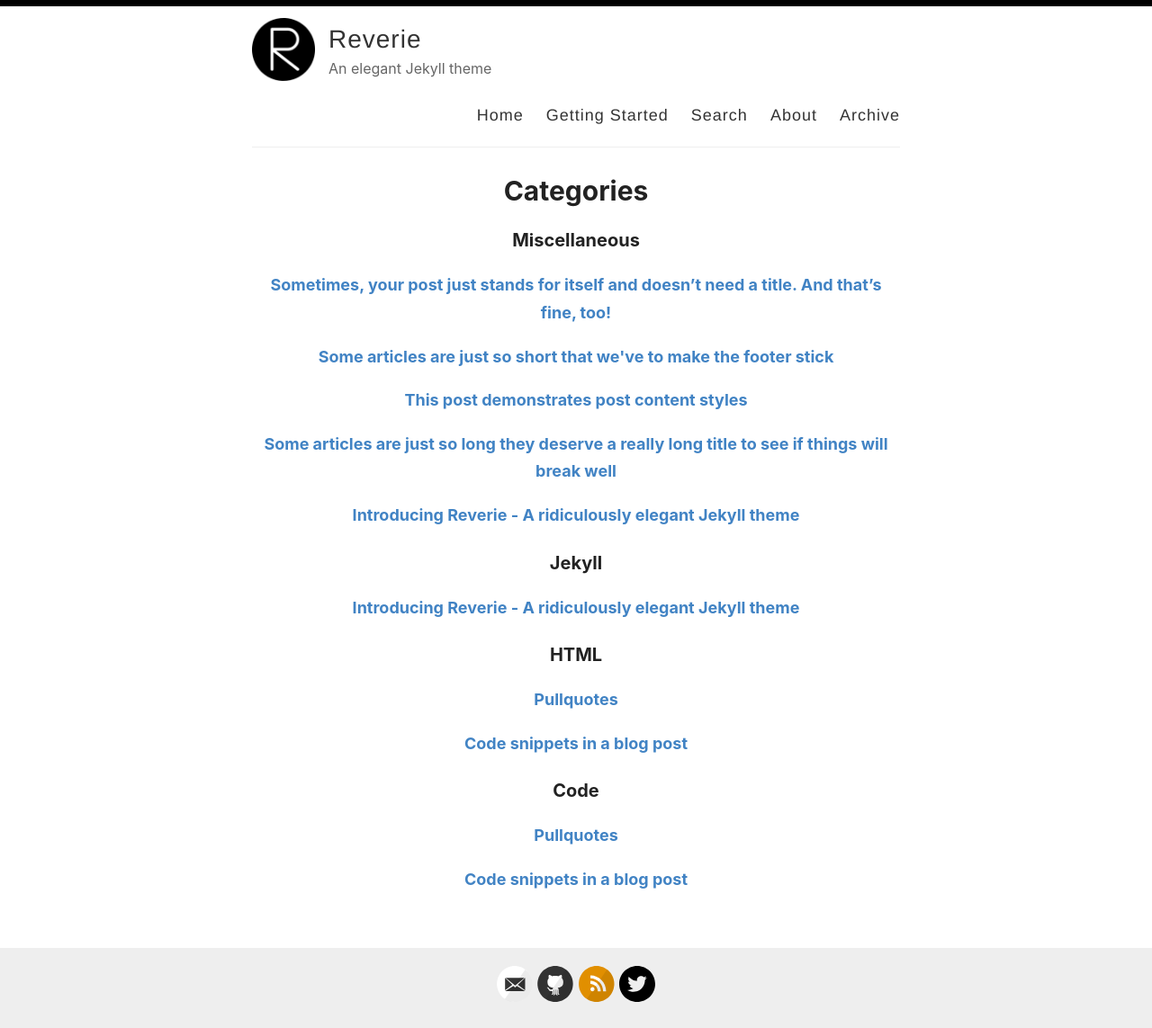
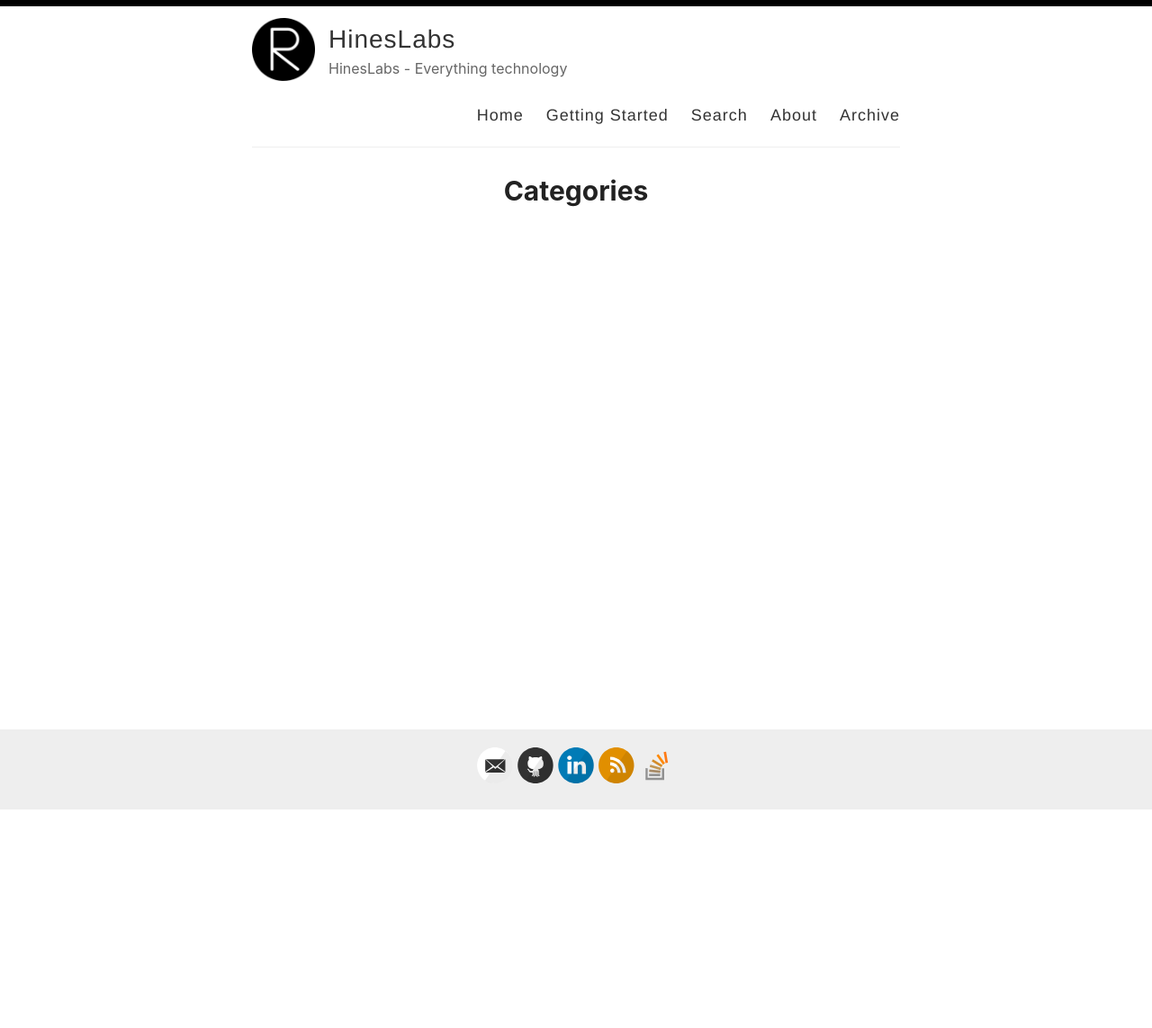
Before and after one commit to hunterhines34/hineslabs, a Jekyll site: the page built from _pages/categories.md, in a window 1280 px wide. Shown: the whole page at 90% size. Built offline with Jekyll 4.4.1, drawn with Linux system fonts in a browser that asks for light colours; after the commit the page ends 901 px from its top, so only the background shows below that; some of the changed lines change nothing that is shown.

Commit message:
initial edits and load

````diff
--- a/_config.yml
+++ b/_config.yml
@@ -3,13 +3,13 @@
 #
 
 # Name of your site (displayed in the header)
-name: Reverie
+name: HinesLabs
 
 # Name of the author
-author: Amit Merchant
+author: Hunter Hines
 
 # Short bio or description (displayed in the header)
-description: An elegant Jekyll theme
+description: HinesLabs - Everything technology
 
 # URL of your avatar or profile pic (you could use your GitHub profile pic)
 avatar: /images/reverie.png
@@ -21,16 +21,16 @@ avatar: /images/reverie.png
 # Includes an icon in the footer for each username you enter
 footer-links:
   dribbble:
-  email: amit.d.merchant@gmail.com
+  email: hunterhines34@gmail.com
   facebook:
   flickr:
-  github: amitmerchant1990/reverie
+  github: hunterhines34/hineslabs
   instagram:
-  linkedin:
+  linkedin: hunter-hines-50a440124
   pinterest:
   rss: rss
-  twitter: amit_merchant
-  stackoverflow:
+  twitter:
+  stackoverflow: hunter-hines
   youtube: # channel/<your_long_string> or user/<user-name>
   googleplus: # anything in your profile username that comes after plus.google.com/
   playconsole:
@@ -48,8 +48,8 @@ google_analytics: UA-43339302-11
 
 # Your website URL (e.g. http://amitmerchant1990.github.io or http://www.amitmerchant.com)
 # Used for Sitemap.xml and your RSS feed
-url: http://www.amitmerchant.com/reverie
-enforce_ssl: https://www.amitmerchant.com/reverie
+url: http://www.hunterhines34.github.io
+enforce_ssl: https://www.hunterhines34.github.io
 
 # If you're hosting your site at a Project repository on GitHub pages
 # (http://yourusername.github.io/repository-name)
--- a/_pages/getting-started.md
+++ /dev/null
@@ -1,51 +0,0 @@
----
-layout: page
-title: Getting started with Reverie
-permalink: /getting-started/
----
-
-### Step 1) Fork Reverie to your User Repository
-
-Fork [this repository](https://github.com/amitmerchant1990/reverie), then rename the repository to `yourgithubusername.github.io`.
-
-Alternatively, you can use [Use this template](https://github.com/amitmerchant1990/reverie/generate) button if you want to create a repository with a clean commit history which will use Reverie as a template.
-
-Your Jekyll blog will often be viewable immediately at <https://yourgithubusername.github.io> (if it's not, you can often force it to build by completing step 2)
-
-### Step 2) Customize and view your site
-
-Enter your site name, description, avatar and many other options by editing the `_config.yml` file. You can easily turn on Google Analytics tracking, Disqus commenting and social icons here.
-
-Making a change to `_config.yml` (or any file in your repository) will force GitHub Pages to rebuild your site with jekyll. Your rebuilt site will be viewable a few seconds later at <https://yourgithubusername.github.io> - if not, give it ten minutes as GitHub suggests and it'll appear soon.
-
-### Step 3) Publish your first blog post
-
-Create a new file called `/_posts/2019-2-13-Hello-World.md` to publish your first blog post. That's all you need to do to publish your first blog post! This [Markdown Cheatsheet](https://github.com/adam-p/markdown-here/wiki/Markdown-Cheatsheet) might come in handy while writing the posts.
-
-> You can add additional posts in the browser on GitHub.com too! Just hit the <kbd>Create new file</kbd> button in `/_posts/` to create new content. Just make sure to include the [front-matter](http://jekyllrb.com/docs/frontmatter/) block at the top of each new blog post and make sure the post's filename is in this format: year-month-day-title.md
-
-## Using Categories in Reverie
-
-You can categorize your content based on `categories` in Reverie. For this, you just need to add `categories` in front matter like below:
-
-For adding single category:
-
-```md
-categories: JavaScript
-```
-
-For adding multiple categories:
-
-```md
-categories: [PHP, Laravel]
-```
-
-The contegorized content can be shown over this URL: <https://yourgithubusername.github.io/categories/>
-
-## RSS
-
-The generated [RSS feed](https://en.wikipedia.org/wiki/RSS) of your blog can be found at <https://yourgithubusername.github.io/feed>. You can see the example RSS feed over [here](https://www.amitmerchant.com/reverie/feed).
-
-## Sitemap
-
-The generated sitemap of your blog can be found at <https://yourgithubusername.github.io/sitemap>. You can see the example sitemap feed over [here](https://www.amitmerchant.com/reverie/sitemap).
--- a/_posts/2019-02-13-introducing-reverie-jekyll-theme.md
+++ /dev/null
@@ -1,85 +0,0 @@
----
-layout: post
-title: Introducing Reverie - A ridiculously elegant Jekyll theme
-categories: [Miscellaneous, Jekyll]
----
-
-[Reverie](https://github.com/amitmerchant1990/reverie) is a [Jekyll](https://jekyllrb.com/)-powered theme which is simple and opinionated. It's actually a fork of [jekyll-now](https://github.com/barryclark/jekyll-now) with some additional features and personal touches which I've implemented to suit my needs for my blog.
-
-This is a plug-and-play Jekyll theme which you can use on GitHub Pages without even setting up a local environment.
-
-![](/images/reverie-demo.png)
-
-## Features overview
-
-- Command-line free fork-first workflow, using GitHub.com to create, customize and post to your blog
-- Fully responsive and mobile optimized base theme
-- Sass/Coffeescript support using Jekyll 2.0
-- Free hosting on your GitHub Pages user site
-- All the SEO goodies comes in-built
-- Markdown blogging
-- Syntax highlighting using Pygments
-    - [Dracula syntax theme](https://draculatheme.com/) included
-- Disqus commenting
-- Google Analytics integration
-- Fuzzy search across blog posts
-- Pagination of posts works out-of-the-box.
-- Categorize posts out-of-the box
-- RSS Feed
-- In-built sitemap
-
-<div style="text-align: center;">
- <script async type="text/javascript" src="//cdn.carbonads.com/carbon.js?serve=CE7D6KJY&placement=wwwamitmerchantcom" id="_carbonads_js"></script>
-</div>
-
-## Using Reverie on GitHub Pages
-
-### Step 1) Fork Reverie to your User Repository
-
-Fork [this repository](https://github.com/amitmerchant1990/reverie), then rename the repository to `yourgithubusername.github.io`.
-
-Alternatively, you can use [Use this template](https://github.com/amitmerchant1990/reverie/generate) button if you want to create a repository with a clean commit history which will use Reverie as a template.
-
-Your Jekyll blog will often be viewable immediately at <https://yourgithubusername.github.io> (if it's not, you can often force it to build by completing step 2)
-
-### Step 2) Customize and view your site
-
-Enter your site name, description, avatar and many other options by editing the `_config.yml` file. You can easily turn on Google Analytics tracking, Disqus commenting and social icons here.
-
-Making a change to `_config.yml` (or any file in your repository) will force GitHub Pages to rebuild your site with jekyll. Your rebuilt site will be viewable a few seconds later at <https://yourgithubusername.github.io> - if not, give it ten minutes as GitHub suggests and it'll appear soon.
-
-### Step 3) Publish your first blog post
-
-Create a new file called `/_posts/2019-2-13-Hello-World.md` to publish your first blog post. That's all you need to do to publish your first blog post! This [Markdown Cheatsheet](https://github.com/adam-p/markdown-here/wiki/Markdown-Cheatsheet) might come in handy while writing the posts.
-
-> You can add additional posts in the browser on GitHub.com too! Just hit the <kbd>Create new file</kbd> button in `/_posts/` to create new content. Just make sure to include the [front-matter](http://jekyllrb.com/docs/frontmatter/) block at the top of each new blog post and make sure the post's filename is in this format: year-month-day-title.md
-
-## Using Categories in Reverie
-
-You can categorize your content based on `categories` in Reverie. For this, you just need to add `categories` in front matter like below:
-
-For adding single category:
-
-```md
-categories: JavaScript
-```
-
-For adding multiple categories:
-
-```md
-categories: [PHP, Laravel]
-```
-
-The contegorized content can be shown over this URL: <https://yourgithubusername.github.io/categories/>
-
-## RSS
-
-The generated [RSS feed](https://en.wikipedia.org/wiki/RSS) of your blog can be found at <https://yourgithubusername.github.io/feed>. You can see the example RSS feed over [here](https://www.amitmerchant.com/reverie/feed).
-
-## Sitemap
-
-The generated sitemap of your blog can be found at <https://yourgithubusername.github.io/sitemap>. You can see the example sitemap feed over [here](https://www.amitmerchant.com/reverie/sitemap).
-
-## License
-
-MIT
--- a/_posts/2019-08-08-no-title-posts.md
+++ /dev/null
@@ -1,6 +0,0 @@
----
-layout: post
-title: ""
-categories: Miscellaneous
----
-Sometimes, your post just stands for itself and doesn't need a title. And that's fine, too!
--- a/_posts/2019-12-11-pullquotes.md
+++ /dev/null
@@ -1,14 +0,0 @@
----
-layout: post
-title:  Pullquotes
-categories: [HTML,Code]
-excerpt: In graphic design, a pull quote (also known as a lift-out pull quote) is a key phrase, quotation, or excerpt that has been pulled from an article and used as a page layout graphic element, serving to entice readers into the article or to highlight a key topic.
----
-
-In graphic design, a pull quote (also known as a lift-out pull quote) is a key phrase, quotation, or excerpt that has been pulled from an article and used as a page layout graphic element, serving to entice readers into the article or to highlight a key topic. {% include pullquote.html quote="It is typically placed in a larger or distinctive typeface and on the same page." %} Pull quotes are often used in magazine and newspaper articles, annual reports, and brochures, as well as on the web. They can add visual interest to text-heavy pages with few images or illustrations.
-
-Placement of a pull quote on a page may be defined in a publication's or website's style guide. Such a typographic device may or may not be aligned with a column on the page. Some designers, for example, choose not to align the quote. In that case, the quotation cuts into two or more columns, as in the example shown. Because the pull quote invites the reader to read about the highlighted material, the pull quote should appear before the text it cites and, generally, fairly close to it.
-
-Pull quotes need not be a verbatim copy of the text being quoted; depending on a publication's house style, pull quotes may be abbreviated for space or paraphrased for clarity, with or without indication.
-
-A disadvantage of pull quotes as a design element is that they can disrupt the reading process of readers invested in reading the text sequentially by drawing attention to ghost fragments out of context. At the other extreme, when pull quotes are used to break up what would otherwise be a formless wall of text, pull quote can serve as visual landmarks to help the reader maintain a sense of sequence and place.
--- a/_posts/2019-7-27-super-long-article.md
+++ /dev/null
@@ -1,11 +0,0 @@
----
-layout: post
-title: Some articles are just so long they deserve a really long title to see if things will break well
-categories: Miscellaneous
----
-
-Lorem ipsum dolor sit amet, consectetur adipiscing elit. Fusce bibendum neque eget nunc mattis eu sollicitudin enim tincidunt. Vestibulum lacus tortor, ultricies id dignissim ac, bibendum in velit. Proin convallis mi ac felis pharetra aliquam. Curabitur dignissim accumsan rutrum. In arcu magna, aliquet vel pretium et, molestie et arcu. Mauris lobortis nulla et felis ullamcorper bibendum. Phasellus et hendrerit mauris. Proin eget nibh a massa vestibulum pretium. Suspendisse eu nisl a ante aliquet bibendum quis a nunc. Praesent varius interdum vehicula. Aenean risus libero, placerat at vestibulum eget, ultricies eu enim. Praesent nulla tortor, malesuada adipiscing adipiscing sollicitudin, adipiscing eget est.
-
-Lorem ipsum dolor sit amet, consectetur adipiscing elit. Fusce bibendum neque eget nunc mattis eu sollicitudin enim tincidunt. Vestibulum lacus tortor, ultricies id dignissim ac, bibendum in velit. Proin convallis mi ac felis pharetra aliquam. Curabitur dignissim accumsan rutrum. In arcu magna, aliquet vel pretium et, molestie et arcu. Mauris lobortis nulla et felis ullamcorper bibendum. Phasellus et hendrerit mauris. Proin eget nibh a massa vestibulum pretium. Suspendisse eu nisl a ante aliquet bibendum quis a nunc. Praesent varius interdum vehicula. Aenean risus libero, placerat at vestibulum eget, ultricies eu enim. Praesent nulla tortor, malesuada adipiscing adipiscing sollicitudin, adipiscing eget est.
-
-Lorem ipsum dolor sit amet, consectetur adipiscing elit. Fusce bibendum neque eget nunc mattis eu sollicitudin enim tincidunt. Vestibulum lacus tortor, ultricies id dignissim ac, bibendum in velit. Proin convallis mi ac felis pharetra aliquam. Curabitur dignissim accumsan rutrum. In arcu magna, aliquet vel pretium et, molestie et arcu. Mauris lobortis nulla et felis ullamcorper bibendum. Phasellus et hendrerit mauris. Proin eget nibh a massa vestibulum pretium. Suspendisse eu nisl a ante aliquet bibendum quis a nunc. Praesent varius interdum vehicula. Aenean risus libero, placerat at vestibulum eget, ultricies eu enim. Praesent nulla tortor, malesuada adipiscing adipiscing sollicitudin, adipiscing eget est.
--- a/_posts/2019-7-27-this-post-demonstrates-post-content-styles.md
+++ /dev/null
@@ -1,95 +0,0 @@
----
-layout: post
-title: This post demonstrates post content styles
-categories: Miscellaneous
----
-
-Lorem ipsum dolor sit amet, consectetur adipiscing elit. Fusce bibendum neque eget nunc mattis eu sollicitudin enim tincidunt. Vestibulum lacus tortor, ultricies id dignissim ac, bibendum in velit. Praesent varius interdum vehicula. Aenean risus libero, placerat at vestibulum eget, ultricies eu enim. Praesent nulla tortor, malesuada adipiscing adipiscing sollicitudin, adipiscing eget est.
-
-## Some great heading (h2)
-
-Proin convallis mi ac felis pharetra aliquam. Curabitur dignissim accumsan rutrum. In arcu magna, aliquet vel pretium et, molestie et arcu.
-
-Mauris lobortis nulla et felis ullamcorper bibendum. Phasellus et hendrerit mauris. Proin eget nibh a massa vestibulum pretium. Suspendisse eu nisl a ante aliquet bibendum quis a nunc. Praesent varius interdum vehicula. Aenean risus libero, placerat at vestibulum eget, ultricies eu enim. Praesent nulla tortor, malesuada adipiscing adipiscing sollicitudin, adipiscing eget est.
-
-## Another great heading (h2)
-
-Lorem ipsum dolor sit amet, consectetur adipiscing elit. Fusce bibendum neque eget nunc mattis eu sollicitudin enim tincidunt. Vestibulum lacus tortor, ultricies id dignissim ac, bibendum in velit.
-
-### Some great subheading (h3)
-
-Proin convallis mi ac felis pharetra aliquam. Curabitur dignissim accumsan rutrum. In arcu magna, aliquet vel pretium et, molestie et arcu. Mauris lobortis nulla et felis ullamcorper bibendum.
-
-Phasellus et hendrerit mauris. Proin eget nibh a massa vestibulum pretium. Suspendisse eu nisl a ante aliquet bibendum quis a nunc.
-
-### Some great subheading (h3)
-
-Praesent varius interdum vehicula. Aenean risus libero, placerat at vestibulum eget, ultricies eu enim. Praesent nulla tortor, malesuada adipiscing adipiscing sollicitudin, adipiscing eget est.
-
-> This quote will change your life. It will reveal the secrets of the universe, and all the wonders of humanity. Don't misuse it.
-
-Lorem ipsum dolor sit amet, consectetur adipiscing elit. Fusce bibendum neque eget nunc mattis eu sollicitudin enim tincidunt.
-
-### Some great subheading (h3)
-
-Vestibulum lacus tortor, ultricies id dignissim ac, bibendum in velit. Proin convallis mi ac felis pharetra aliquam. Curabitur dignissim accumsan rutrum.
-
-```html
-<html>
-  <head>
-  </head>
-  <body>
-    <p>Hello, World!</p>
-  </body>
-</html>
-```
-
-
-In arcu magna, aliquet vel pretium et, molestie et arcu. Mauris lobortis nulla et felis ullamcorper bibendum. Phasellus et hendrerit mauris.
-
-#### You might want a sub-subheading (h4)
-
-In arcu magna, aliquet vel pretium et, molestie et arcu. Mauris lobortis nulla et felis ullamcorper bibendum. Phasellus et hendrerit mauris.
-
-In arcu magna, aliquet vel pretium et, molestie et arcu. Mauris lobortis nulla et felis ullamcorper bibendum. Phasellus et hendrerit mauris.
-
-#### But it's probably overkill (h4)
-
-In arcu magna, aliquet vel pretium et, molestie et arcu. Mauris lobortis nulla et felis ullamcorper bibendum. Phasellus et hendrerit mauris.
-
-### Oh hai, an unordered list!!
-
-In arcu magna, aliquet vel pretium et, molestie et arcu. Mauris lobortis nulla et felis ullamcorper bibendum. Phasellus et hendrerit mauris.
-
-- First item, yo
-- Second item, dawg
-- Third item, what what?!
-- Fourth item, fo sheezy my neezy
-
-### Oh hai, an ordered list!!
-
-In arcu magna, aliquet vel pretium et, molestie et arcu. Mauris lobortis nulla et felis ullamcorper bibendum. Phasellus et hendrerit mauris.
-
-1. First item, yo
-2. Second item, dawg
-3. Third item, what what?!
-4. Fourth item, fo sheezy my neezy
-
-
-
-## Headings are cool! (h2)
-
-Proin eget nibh a massa vestibulum pretium. Suspendisse eu nisl a ante aliquet bibendum quis a nunc. Praesent varius interdum vehicula. Aenean risus libero, placerat at vestibulum eget, ultricies eu enim. Praesent nulla tortor, malesuada adipiscing adipiscing sollicitudin, adipiscing eget est.
-
-Praesent nulla tortor, malesuada adipiscing adipiscing sollicitudin, adipiscing eget est.
-
-Proin eget nibh a massa vestibulum pretium. Suspendisse eu nisl a ante aliquet bibendum quis a nunc.
-
-### Tables
-
-|Title 1               | Title 2               | Title 3               | Title 4              |
-|--------------------- | --------------------- | --------------------- | ---------------------|
-|lorem                 | lorem ipsum           | lorem ipsum dolor     | lorem ipsum dolor sit|
-|lorem ipsum dolor sit | lorem ipsum dolor sit | lorem ipsum dolor sit | lorem ipsum dolor sit|
-|lorem ipsum dolor sit | lorem ipsum dolor sit | lorem ipsum dolor sit | lorem ipsum dolor sit|
-|lorem ipsum dolor sit | lorem ipsum dolor sit | lorem ipsum dolor sit | lorem ipsum dolor sit|
--- a/_posts/2019-7-28-super-short-article.md
+++ /dev/null
@@ -1,7 +0,0 @@
----
-layout: post
-title: Some articles are just so short that we've to make the footer stick
-categories: Miscellaneous
----
-
-Lorem ipsum dolor sit amet, consectetur adipisicing elit, sed do eiusmod tempor incididunt ut labore et dolore magna aliqua. Ut enim ad minim veniam, quis nostrud exercitation ullamco laboris nisi ut aliquip ex ea commodo consequat. Duis aute irure dolor in reprehenderit in voluptate velit esse cillum dolore eu fugiat nulla pariatur. Excepteur sint occaecat cupidatat non proident, sunt in culpa qui officia deserunt mollit anim id est laborum.
--- a/_posts/2019-8-12-code-snippets.md
+++ /dev/null
@@ -1,42 +0,0 @@
----
-layout: post
-title:  Code snippets in a blog post
-categories: [HTML,Code]
----
-
-This post demonstrate the use of code snippets in the theme. The code snippets are powered by [Pygments](http://pygments.org/) and the code theme that is been used in Reverie is called [Draula](https://draculatheme.com/).
-
-This is a raw snippet:
-
-```
-hello world
-123
-This is a text snippet
-```
-
-This is a PHP snippet:
-
-```php
-<?php
-    echo 'Hello, World!';
-?>
-```
-
-This is a JavaScript snippet:
-
-```js
-const add = (a, b) => a + b
-const minus = (a, b) => a - b
-
-console.log(add(100,200))  // 300
-console.log(minus(100,200))  // -100
-```
-
-This is a Python snippet:
-
-```python
-def say_hello():
-    print("hello world!")
-
-say_hello()   // "hello world!"
-```
````
Also changed, not shown: .github/FUNDING.yml.
